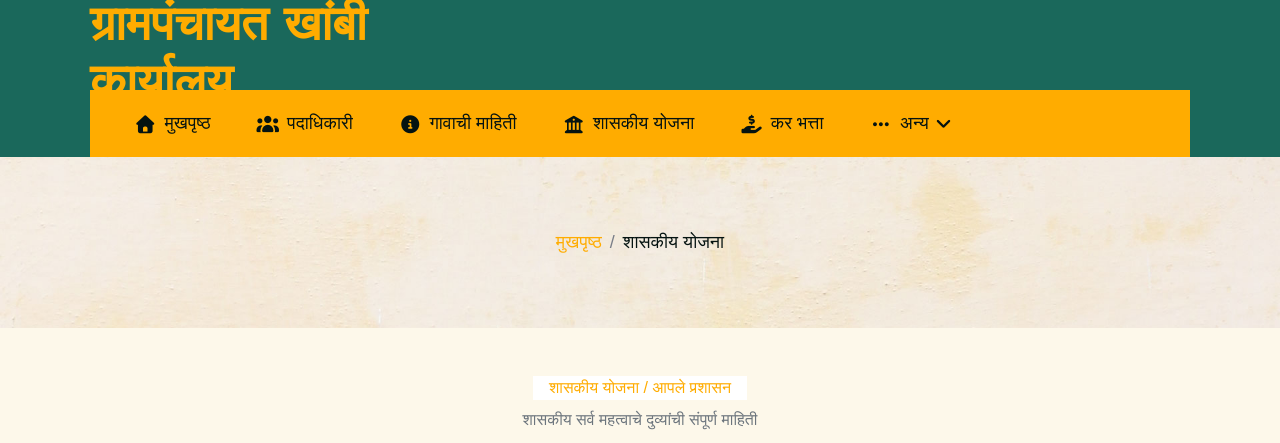
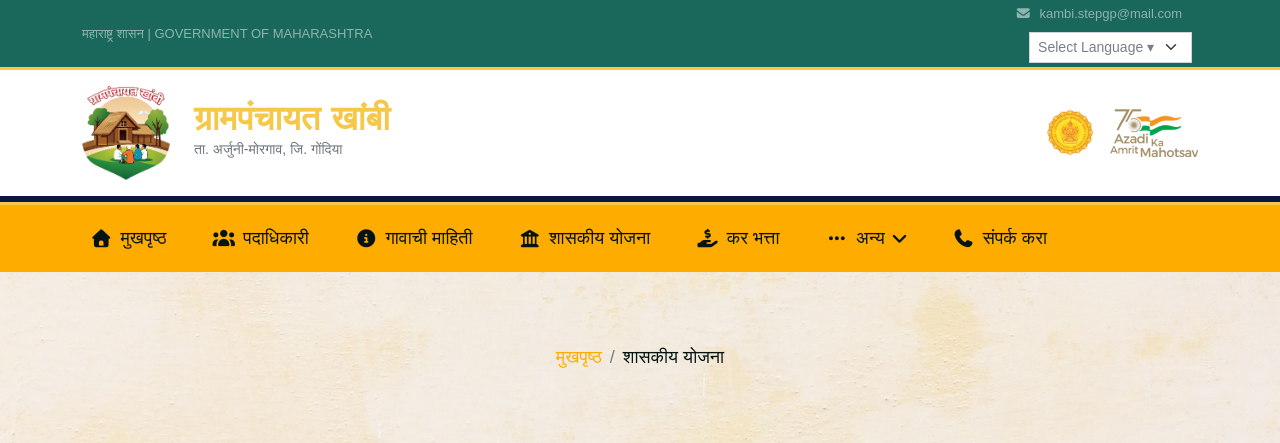
Before and after one commit to ahatwar822/GP_Khambi, a plain HTML site: page service.html in a window 1280 px wide. Shown: the top 443 px of the page. Drawn offline with nearby package versions, Linux system fonts and the light colour scheme.

Commit message:
commit for service page

```diff
--- a/service.html
+++ b/service.html
@@ -41,67 +41,51 @@
     <!-- Spinner End -->
 
 
-    <!-- Topbar Start -->
-    <div class="container-fluid bg-secondary top-bar wow fadeIn" data-wow-delay="0.1s">
-        <div class="row align-items-center h-100">
-            <div class="col-lg-4 text-center text-lg-start">
-                <a href="index.html">
-                    <h1 class="display-5 text-primary m-0">ग्रामपंचायत खांबी कार्यालय</h1>
-                </a>
+   <!-- fragments/topbar.html -->
+    <div class="w-100 bg-secondary topbar-fragment" style="border-bottom:3px solid #f6c849;">
+        <div class="container d-flex align-items-center justify-content-between py-1">
+            <div class="small text-white-50">महाराष्ट्र शासन | GOVERNMENT OF MAHARASHTRA</div>
+
+            <div class="d-flex align-items-center small justify-content-end flex-column">
+                <div class="d-flex align-items-center small justify-content-center mb-2">
+                    <i class="fa fa-envelope me-2 text-white-50"></i>
+                    <span class="me-3 text-white-50">kambi.stepgp@mail.com</span>
+                </div>
+
+
+                <!-- language selector (keeps native look) -->
+                <select class="leg form-select form-select-sm ms-2" style="width:auto; display:inline-block;">
+                    <option selected>Select Language ▾</option>
+                    <option>मराठी</option>
+                    <option>English</option>
+                </select>
             </div>
-            <!-- <div class="col-lg-8 d-none d-lg-block">
-                <div class="row">
-                    <div class="col-lg-4">
-                        <div class="d-flex justify-content-end">
-                            <div class="flex-shrink-0 btn-square bg-primary">
-                                <i class="fa fa-phone-alt text-dark"></i>
-                            </div>
-                            <div class="ms-2">
-                                <h6 class="text-primary mb-0">Call Us</h6>
-                                <span class="text-white">+012 345 6789</span>
-                            </div>
-                        </div>
-                    </div>
-                    <div class="col-lg-4">
-                        <div class="d-flex justify-content-end">
-                            <div class="flex-shrink-0 btn-square bg-primary">
-                                <i class="fa fa-envelope-open text-dark"></i>
-                            </div>
-                            <div class="ms-2">
-                                <h6 class="text-primary mb-0">Mail Us</h6>
-                                <span class="text-white">info@domain.com</span>
-                            </div>
-                        </div>
-                    </div>
-                    <div class="col-lg-4">
-                        <div class="d-flex justify-content-end">
-                            <div class="flex-shrink-0 btn-square bg-primary">
-                                <i class="fa fa-map-marker-alt text-dark"></i>
-                            </div>
-                            <div class="ms-2">
-                                <h6 class="text-primary mb-0">Address</h6>
-                                <span class="text-white">123 Street, NY, USA</span>
-                            </div>
-                        </div>
-                    </div>
-                </div>
-            </div> -->
         </div>
     </div>
-    <!-- Topbar End -->
 
 
-    <!-- Navbar Start -->
-    <div class="container-fluid bg-secondary px-0 wow fadeIn" data-wow-delay="0.1s">
-        <div class="nav-bar">
-            <nav class="navbar navbar-expand-lg bg-primary navbar-dark px-4 py-lg-0">
-                <h4 class="d-lg-none m-0">Menu</h4>
-                <button type="button" class="navbar-toggler me-0" data-bs-toggle="collapse"
-                    data-bs-target="#navbarCollapse">
-                    <span class="navbar-toggler-icon"></span>
-                </button>
-                <div class="collapse navbar-collapse" id="navbarCollapse">
-                    <div class="container">
+    <!-- fragments/logo-strip.html -->
+    <div class="w-100 bg-white logo-strip" style="border-bottom:6px solid #0b1742;">
+        <div class="container d-flex align-items-center justify-content-between py-3">
+            <div class="d-flex align-items-center">
+                <img src="/img/logo.png" alt="logo" style="width:88px; height:100%; object-fit:cover;" class="me-4">
+                <div>
+                    <h1 class="mb-0" style="color:#f6c849; font-size:34px; font-weight:800; line-height:1;">
+                        ग्रामपंचायत खांबी
+                    </h1>
+                    <div class="small text-muted">ता. अर्जुनी-मोरगाव, जि. गोंदिया</div>
+                </div>
+            </div>
+
+            <div class="d-none d-md-flex align-items-center gap-3">
+                <img src="/img/nav/nav_logo1.png" alt="badge1" style="height:48px; object-fit:contain;">
+                <img src="/img/nav/nav_logo2.png" alt="badge2" style="height:48px; object-fit:contain;">
+            </div>
+        </div>
+    </div>
+    <!-- fragments/navbar.html -->
+    <nav class="navbar navbar-expand-lg navbar-dark bg-primary" style="border-top:3px solid #f6c849;">
+        <div class="container">
             <!-- small-screen brand -->
             <a class="navbar-brand d-lg-none" href="index.html">Menu</a>
 
@@ -151,7 +135,10 @@
                         </ul>
                     </li>
 
-
+                    <li class="nav-item px-2">
+                        <a class="nav-link d-flex align-items-center" href="contact.html"><i
+                                class="fa fa-phone me-2"></i>संपर्क करा</a>
+                    </li>
                 </ul>
 
                 <!-- <div class="d-flex align-items-center">
@@ -159,11 +146,8 @@
                     <button class="btn btn-warning text-dark fw-bold">महत्वाचे नंबर</button>
                 </div> -->
             </div>
-                </div>
-            </nav>
         </div>
-    </div>
-    <!-- Navbar End -->
+    </nav>
 
 
     <!-- Page Header Start -->
```
